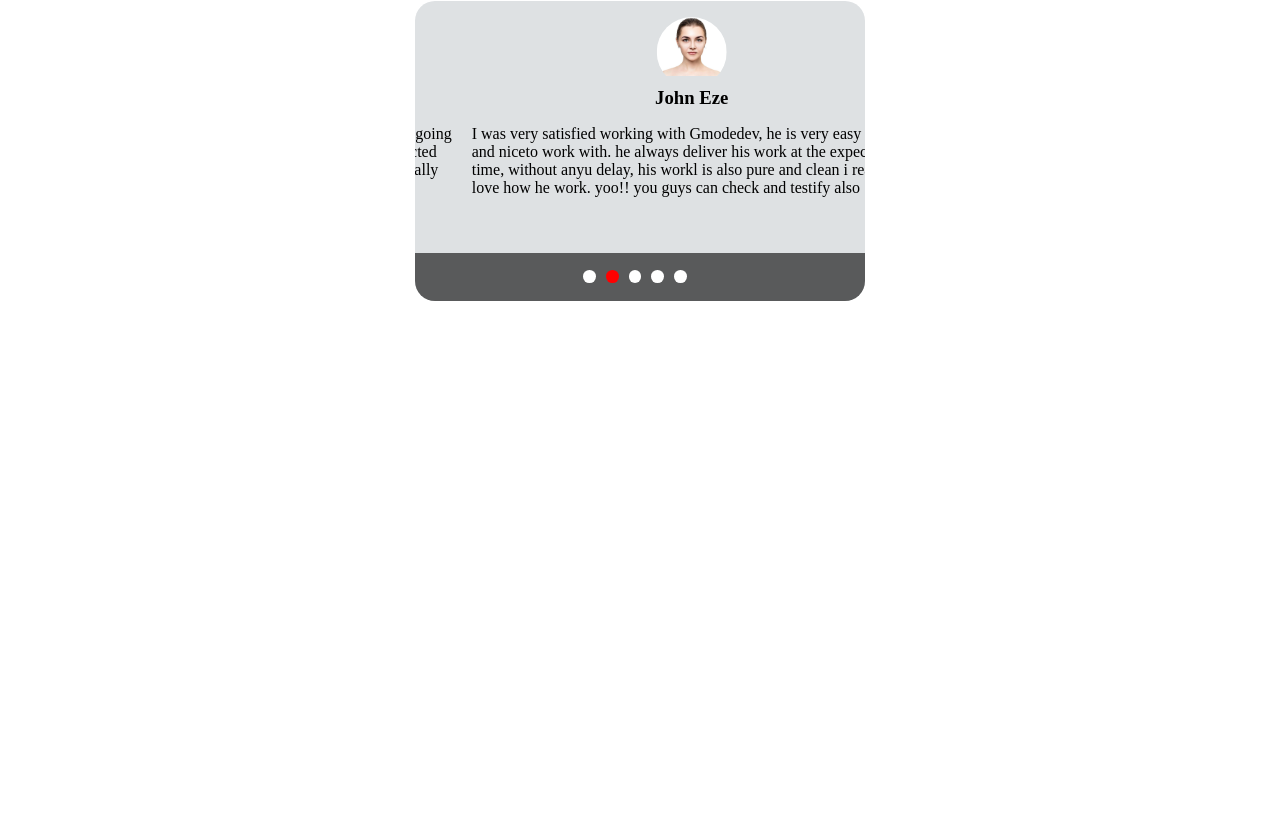
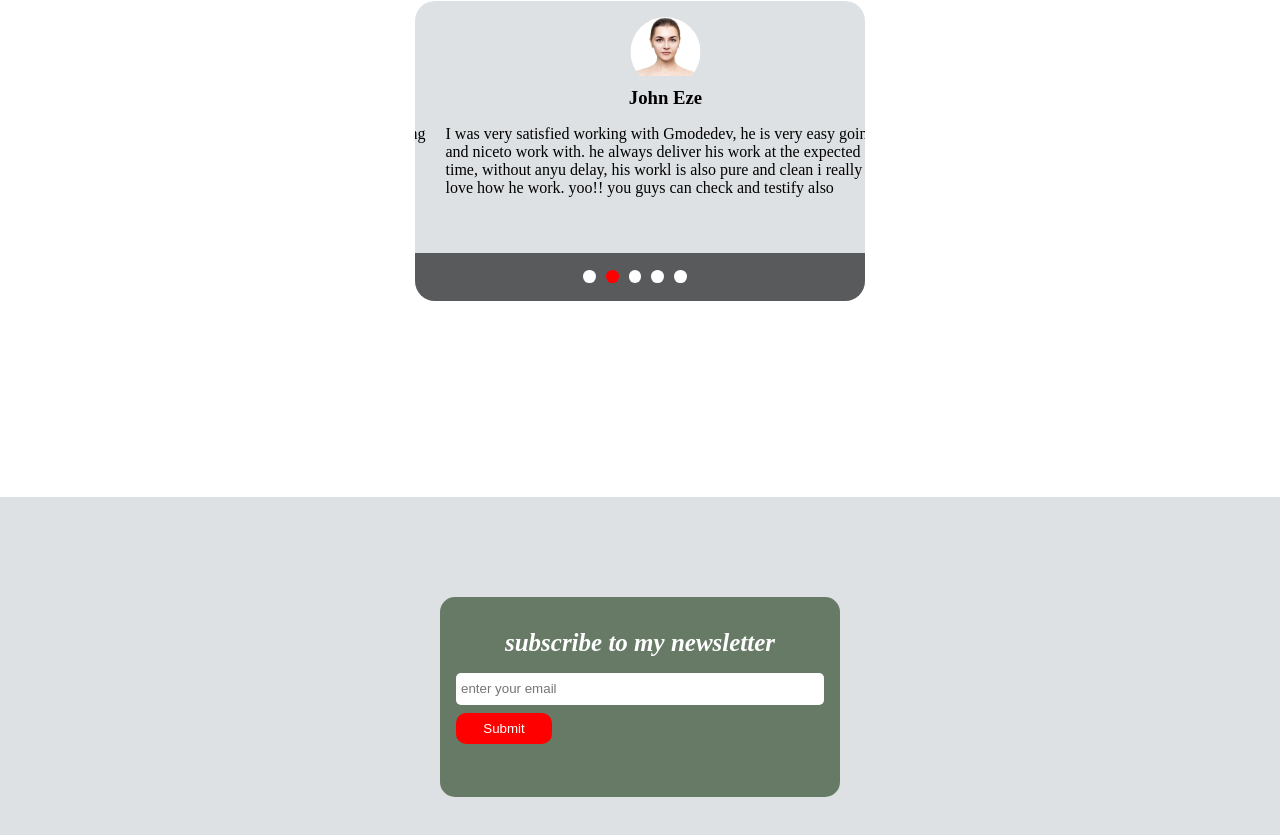
Before and after one commit to austinedavid/run, a React (Create React App) app in the folder client/: page / in a window 1280 px wide. Shown: the part 4486-5321 px from the top of the page. Before the commit the page ends 4983 px from the top, so only its background shows below. Built offline with nearby package versions, Linux system fonts and the light colour scheme.

Commit message:
added our weekly newsletter

```diff
--- a/client/src/App.js
+++ b/client/src/App.js
@@ -3,6 +3,7 @@ import './App.css';
 import About from './components/About';
 import Home from './components/Home';
 import Navbar from './components/Navbar';
+import Newsletter from './components/Newsletter';
 import Projects from './components/Projects';
 import Skills from './components/Skills';
 import Testimony from './components/Testimony';
@@ -23,6 +24,7 @@ function App() {
       <Skills/>
       <Projects/>
       <Testimony/>
+      <Newsletter/>
     </Container>
   );
 }
--- /dev/null
+++ b/client/src/components/Newsletter.jsx
@@ -0,0 +1,88 @@
+import React from 'react'
+import styled from 'styled-components'
+
+// styling appears here
+    const Container = styled.div`
+        width: 100%;
+        height: 50vh;
+        background-color: #dee1e3;
+        .wrapper{
+            max-width: 1000px;
+            height: 100%;
+            margin: 0 auto;
+            padding: 10px;
+            display: flex;
+            align-items: center;
+            justify-content: center;
+
+            .form-container{
+                background-color: #667a66;
+                width: 400px;
+                height: 200px;
+                padding: 2rem 1rem;
+                display: flex;
+                flex-direction: column;
+                align-items: center;
+                border-radius: 15px;
+
+                h3{
+                    color: white;
+                    font-size: 25px;
+                    font-style: italic;
+                }
+                .form{
+                    width: 100%;
+                    display: flex;
+                    flex-direction: column;
+                    margin-top: 1rem;
+
+                    .input{
+                        width: 100%;
+                        height: 2rem;
+                        margin-bottom: 0.5rem;
+                        padding: 0 5px;
+                        border-radius: 5px;
+                        border: 0ch;
+
+                        &:focus{
+                            border: 0ch;
+                        }
+                    }
+
+                    .submit{
+                        width: 6rem;
+                        padding: 0.5rem;
+                        border-radius: 10px;
+                        border: 0ch;
+                        background-color: red;
+                        color: white;
+                        cursor: pointer;
+                        transition: all 0.5s ease;
+
+                        &:hover{
+                            background-color: red;
+                            transform: scale(1.1);
+                        }
+                    }
+                }
+            }
+        }
+    `
+// our jsx appears here
+const Newsletter = () => {
+  return (
+    <Container>
+        <div className='wrapper'>
+          <div className='form-container'>
+            <h3>subscribe to my newsletter</h3>
+            <form className='form'>
+                <input className='input' placeholder='enter your email' type="text" required/>
+                <input className='submit' type="submit"/>
+            </form>
+          </div>
+        </div>
+    </Container>
+  )
+}
+
+export default Newsletter
```
